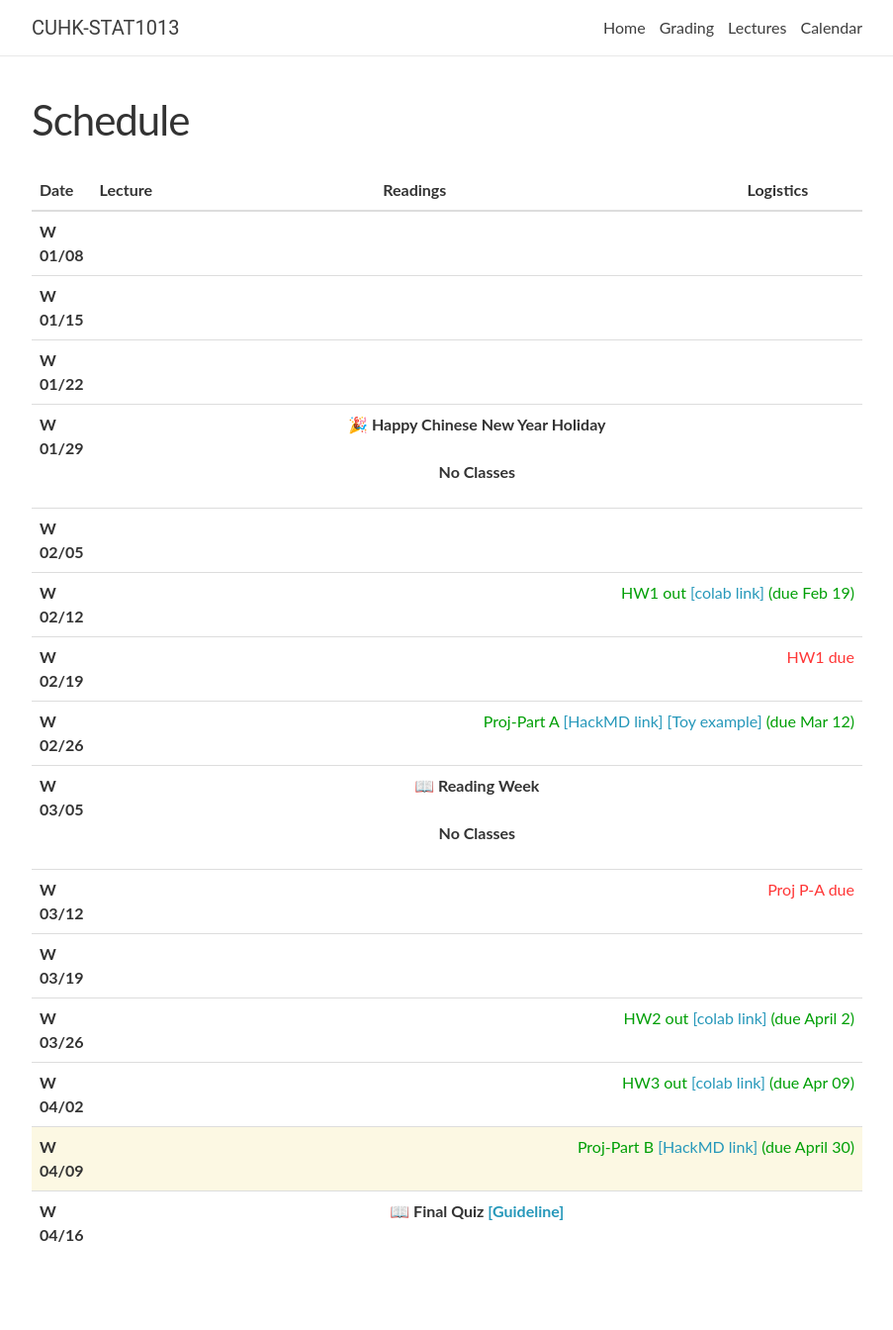
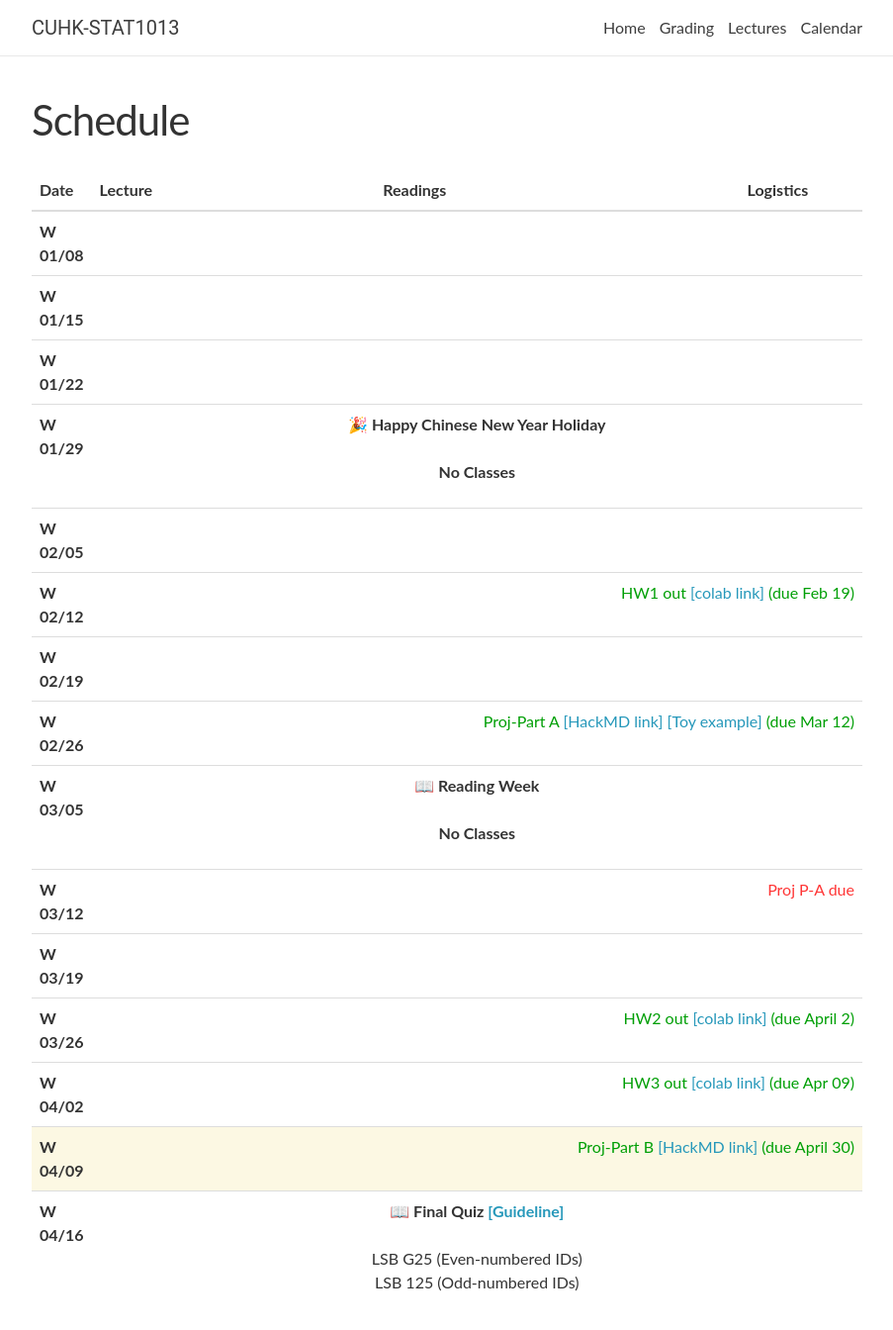
Before and after one commit to statmlben/CUHK-STAT1013, a Jekyll site: the page built from _pages/lectures.md, in a window 1280 px wide and 1400 px high. Shown: the top 1344 px of the window at 99% size, without its empty margins (188-1091 px from the left). Built offline with Jekyll 4.4.1, drawn with Linux system fonts in a browser that asks for light colours; nearby versions of some CDN libraries; comment, search, counter and statistics services are not loaded.

Commit message:
Update exam room assignments and remove HW1 deadline notice

```diff
--- a/_data/lectures.yml
+++ b/_data/lectures.yml
@@ -99,7 +99,7 @@
     - <a href="http://mathworld.wolfram.com/MontyHallProblem.html">The Monty Hall Problem Explained - Mathworld</a>
     - <a href="https://www.scientificamerican.com/article/the-monty-hall-problem-and-beyond/">Understanding the Monty Hall Problem - Scientific American</a>
 
-  logistics: <span class="deadline">HW1 due </span>
+  logistics:
 
 - date: W 02/26
   lecturer:
@@ -277,5 +277,5 @@
 - date: W 04/16
   lecturer:
   quiz: >
-    <strong> 📖 Final Quiz <a href="https://hackmd.io/@cTHE1QvtQuKo2qiAA5u0dA/B11N0QbgC" target="_blank">[Guideline]</a> </strong> <br> <br>
+    <strong> 📖 Final Quiz <a href="https://hackmd.io/@cTHE1QvtQuKo2qiAA5u0dA/B11N0QbgC" target="_blank">[Guideline]</a> </strong> <br>  <br> LSB G25 (Even-numbered IDs) <br> LSB 125 (Odd-numbered IDs) <br>
   logistics:
```
